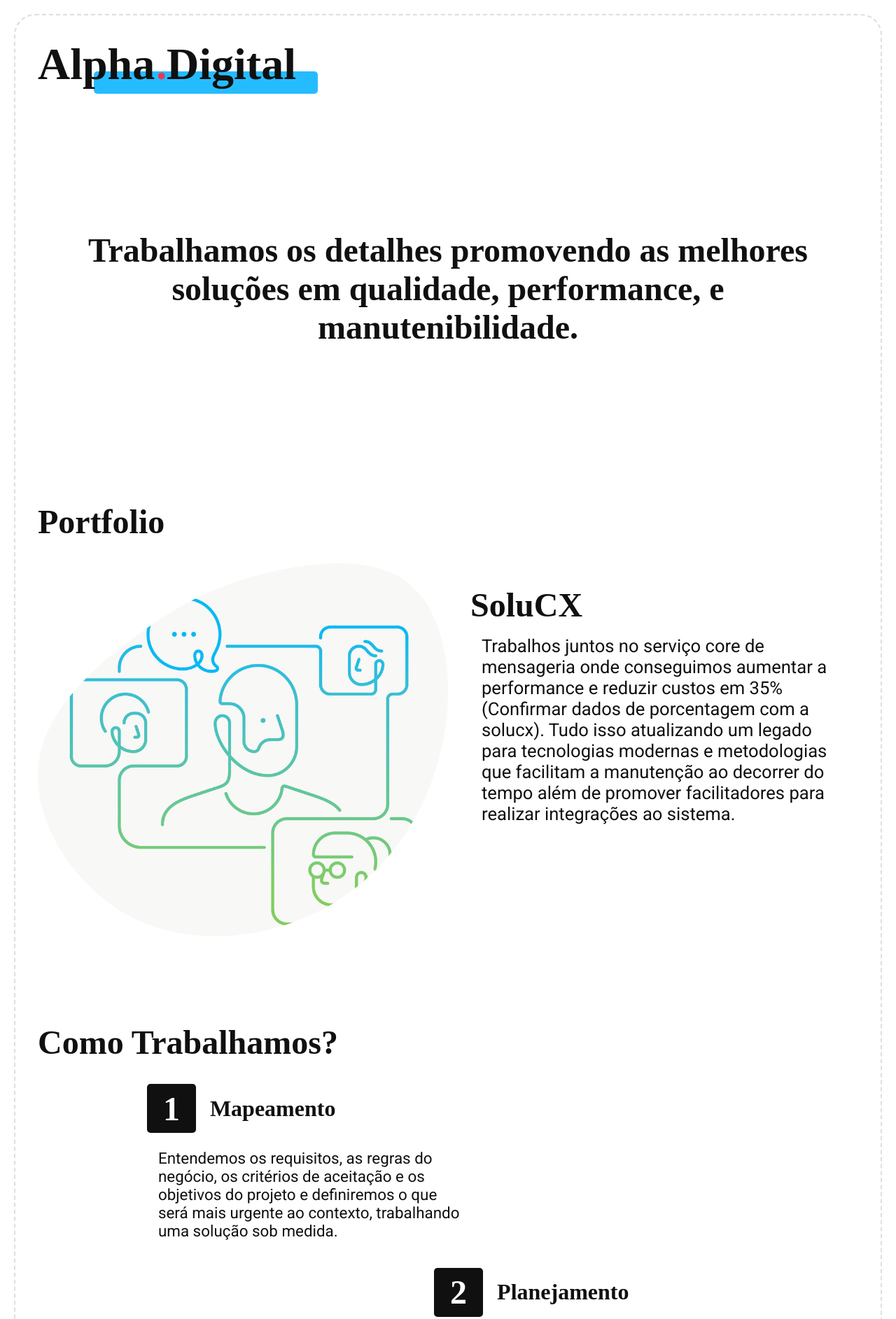
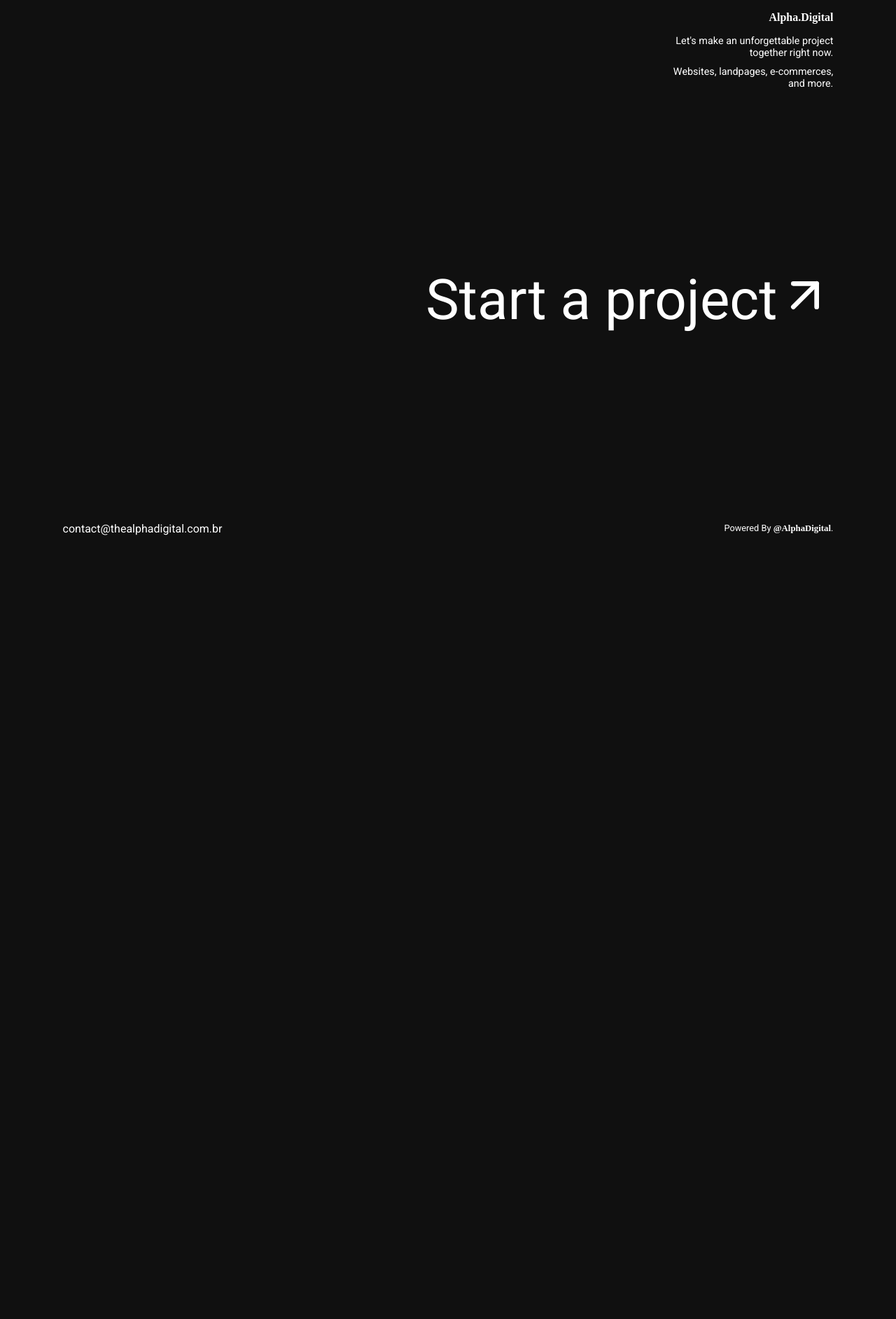
Before and after one commit to thebe111/alpha.digital, a Gatsby site: page / in a window 1280 px wide. Shown: the top 1885 px of the page at 70% size. After the commit the page ends 800 px from the top, so only its background shows below. Built offline with nearby package versions, Linux system fonts and the light colour scheme; Gatsby itself is replaced by a stand-in of ours; a web font is replaced by a local one.

Commit message:
feat: redesign

```diff
--- a/src/pages/index.tsx
+++ b/src/pages/index.tsx
@@ -1,144 +1,35 @@
 import * as React from "react";
-import type { HeadFC, PageProps } from "gatsby";
-import {
-    CompanyHeader,
-    CompanyHeaderDot,
-    CompanyHeaderEffect,
-    CompanyName,
-    CompanySection,
-    ContactSection,
-    Footer,
-    FooterCompanyName,
-    FooterParagraph,
-    MailLink,
-    Main,
-    MainParagraph,
-    PortfolioDescription,
-    PortfolioSection,
-    SectionHeader,
-    PortfolioDescriptionHeader,
-    PortfolioDescriptionDetails,
-    PortfolioContent,
-    WorkSection,
-    WorkItemNumber,
-    WorkItemHeader,
-    WorkItem,
-    ItemParagraph,
-    ItemA,
-    ItemB,
-    ItemC,
-    ItemD,
-    FooterSectionHeader,
-    ImageContainer,
-} from "../styles/index";
-import { StaticImage } from "gatsby-plugin-image";
-
-const portfolio = [
-    {
-        id: 1,
-        company: "SoluCX",
-        uri: "https://solucx.com.br/",
-        description: "We give voice to more than 30 million customers annually. Through a complete ecosystem of Customer Experience solutions, we offer education, consulting and technology to generate insights and listen to customers, in addition to recognizing professionals and companies that stand out in the customer-centric era",
-    },
-];
+import { HeadFC, Link, PageProps } from "gatsby";
+import * as SC from "../styles/index";
+import { FiArrowUpRight } from "react-icons/fi";
 
 const HomePage: React.FC<PageProps> = () => {
   return (
       <>
-          <Main>
-              <CompanySection>
-                  <CompanyName>
-                      <CompanyHeader>
-                          Alpha<CompanyHeaderDot>.</CompanyHeaderDot>Digital
-                      </CompanyHeader>
-                      <CompanyHeaderEffect></CompanyHeaderEffect>
-                  </CompanyName>
+          <SC.Header>
+              <h1>Alpha.Digital</h1>
+          </SC.Header>
 
-                  <MainParagraph>
-                      Trabalhamos os detalhes promovendo as melhores soluções em qualidade, performance, e manutenibilidade.
-                  </MainParagraph>
-              </CompanySection>
+          <SC.Main>
+              <div className="main__phrase">
+                  <p>Let's make an unforgettable project together right now.</p>
+                  <p className="main__services">Websites, landpages, e-commerces, and more.</p>
+              </div>
 
-              <PortfolioSection>
-                  <SectionHeader>Portfolio</SectionHeader>
+              <Link to="mailto:contact@thealphadigital.com.br">
+                  <p>Start a project</p>
 
-                  <PortfolioContent>
-                      <ImageContainer>
-                          <StaticImage
-                              src="../../static/assets/solucx_blob.png"
-                              alt="Company representative image"
-                              className="img"
-                              layout="constrained"
-                              transformOptions={{ fit: "contain" }}
-                          />
-                      </ImageContainer>
+                  <FiArrowUpRight />
+              </Link>
 
-                      <PortfolioDescription>
-                          <PortfolioDescriptionHeader>SoluCX</PortfolioDescriptionHeader>
-                          <PortfolioDescriptionDetails>
-                              Trabalhos juntos no serviço core de mensageria onde conseguimos aumentar a performance e reduzir custos em 35% (Confirmar dados de porcentagem com a solucx). Tudo isso atualizando um legado para tecnologias modernas e metodologias que facilitam a manutenção ao decorrer do tempo além de promover facilitadores para realizar integrações ao sistema.
-                          </PortfolioDescriptionDetails>
-                      </PortfolioDescription>
-                  </PortfolioContent>
-              </PortfolioSection>
+              <div></div>
+          </SC.Main>
 
-              <SectionHeader>Como Trabalhamos?</SectionHeader>
+          <SC.Footer>
+              <p className="footer__email">contact@thealphadigital.com.br</p>
 
-              <WorkSection>
-                  <ItemA>
-                      <WorkItem>
-                          <WorkItemNumber>1</WorkItemNumber>
-                          <WorkItemHeader>Mapeamento</WorkItemHeader>
-                      </WorkItem>
-
-                      <ItemParagraph>
-                          Entendemos os requisitos, as regras do negócio, os critérios de aceitação e os objetivos do projeto e definiremos o que será mais urgente ao contexto, trabalhando uma solução sob medida.
-                      </ItemParagraph>
-                  </ItemA>
-
-                  <ItemB>
-                      <WorkItem>
-                          <WorkItemNumber>2</WorkItemNumber>
-                          <WorkItemHeader>Planejamento</WorkItemHeader>
-                      </WorkItem>
-
-                      <ItemParagraph>
-                          Passamos a separar as melhores metodologias e tecnologias transformando essas informações em um calendário ágil evitando possíveis dificuldades e impedimentos.
-                      </ItemParagraph>
-                  </ItemB>
-
-                  <ItemC>
-                      <WorkItem>
-                          <WorkItemNumber>3</WorkItemNumber>
-                          <WorkItemHeader>Desenvolvimento</WorkItemHeader>
-                      </WorkItem>
-
-                      <ItemParagraph>
-                          Aqui nossos especialistas entram em ação, trabalhamos com metodologias ágeis e com isso as entregas acontecem de forma constante a cada duas semanas. Demonstramos a evolução do projeto, alinhando os objetivos e tudo isso com uma comunicação objetiva. Todo o processo é focado em entrega de valor com um desenvolvimento baseado em testes.
-                      </ItemParagraph>
-                  </ItemC>
-
-                  <ItemD>
-                      <WorkItem>
-                          <WorkItemNumber>4</WorkItemNumber>
-                          <WorkItemHeader>Suporte</WorkItemHeader>
-                      </WorkItem>
-
-                      <ItemParagraph>
-                          Realizamos desde do dia zero toda a documentação do projeto e ficamos disponíveis a suporte para garantir os objetivos e metas definidos para o projeto com uma garantia de 60 dias.
-                      </ItemParagraph>
-                  </ItemD>
-              </WorkSection>
-          </Main>
-
-          <Footer>
-              <ContactSection>
-                  <FooterSectionHeader>Entre em contato</FooterSectionHeader>
-                  <MailLink href="mailto:contact@adigital.co">contact@adigital.co</MailLink>
-              </ContactSection>
-
-              <FooterParagraph>Created by <FooterCompanyName>@alphadigital.</FooterCompanyName> | Rua xxx, 123 - Sala 2. Vitória da Conquista - BA</FooterParagraph>
-          </Footer>
+              <p className="footer__signature">Powered By <span>@AlphaDigital</span>.</p>
+          </SC.Footer>
       </>
   )
 }
--- a/src/styles/global.css
+++ b/src/styles/global.css
@@ -1,22 +1,30 @@
 @import url('https://fonts.googleapis.com/css2?family=Amaranth&display=swap');
 @import url('https://fonts.googleapis.com/css2?family=Roboto:wght@400&display=swap');
 
-@font-face {
-    font-family: "GilroyExtrabold";
-    src: url("/alpha.digital/fonts/gilroy-extrabold.otf") format("opentype");
-}
-
 :root {
-    --color-primary: #25bcff;
-    --color-secondary: #e43a56;
-    --color-gray: #454545;
-    --color-light-gray: #909090;
     --color-white: #ffffff;
     --color-black: #101010;
+
+    --theme-color-one: #25bcff;
+    --theme-color-two: #e43a56;
+    --theme-color-three: #2c2c2c;
+    --theme-color-four: #dedede;
+
+    --bp-sm: 468px;
+    --bp-md: 768px;
+    --bp-lg: 1024px;
 }
 
 * {
     font-family: "Roboto", "sans-serif";
+    color: var(--color-white);
     padding: 0;
     margin: 0;
 }
+
+html,
+body {
+    width: 100%;
+    height: 100%;
+    background-color: var(--color-black);
+}
--- a/src/styles/index.ts
+++ b/src/styles/index.ts
@@ -1,357 +1,93 @@
 import styled from "styled-components";
 
-// 480px | mobile
-// 768px | tablet
-// 1024px | laptop
+export const Header = styled.header`
+    display: flex;
+    justify-content: end;
+    align-items: center;
+    height: 50px;
+    padding: 0 7%;
 
-export const Main = styled.main`
-    max-width: 1224px;
-    display: flex;
-    flex-direction: column;
-    padding: 2rem;
-    border: 2px dashed #dedede;
-    border-radius: 30px;
-    margin: 20px;
-
-    @media only screen and
-    (min-device-width: 1300px) {
-        margin: 20px auto;
-    }
-`;
-
-export const CompanySection = styled.section`
-    display: flex;
-    flex-direction: column;
-    align-items: center;
-    justify-content: center;
-    height: 600px;
-    position: relative;
-
-    @media only screen and
-    (max-device-width: 480px) {
-        height: 500px;
-    }
-`;
-
-export const CompanyName = styled.div`
-    width: 100%;
-    position: absolute;
-    margin-bottom: 2rem;
-    top: 0px;
-    left: 0px;
-`;
-
-export const CompanyHeader = styled.h1`
-    font-weight: bold;
-    color: var(--color-black);
-    font-size: 4rem;
+    > h1 {
         font-family: "Amaranth";
-    position: relative;
-    z-index: 4;
-
-    @media only screen and
-    (max-device-width: 768px) {
-        font-size: 2.8rem;
-    }
-
-    @media only screen and
-    (max-device-width: 480px) {
-        font-size: 2rem;
-    }
-`;
-
-export const CompanyHeaderDot = styled.span`
-    color: var(--color-secondary);
-`;
-
-export const CompanyHeaderEffect = styled.div`
-    width: 20rem;
-    height: 2rem;
-    position: absolute;
-    left: 5rem;
-    top: 3rem;
-    border-radius: 5px;
-    background-color: var(--color-primary);
-
-    @media only screen and
-    (max-device-width: 768px) {
-        width: 16rem;
-        height: 1.3rem;
-        left: 3rem;
-        top: 2rem;
-    }
-
-    @media only screen and
-    (max-device-width: 480px) {
-        width: 11rem;
-        height: 0.8rem;
-        left: 2rem;
-        top: 1.6rem;
-    }
-`;
-
-export const MainParagraph = styled.p`
-    color: var(--color-black);
-    font-weight: bold;
-    font-size: 3rem;
-    text-align: center;
-    margin-top: 10%;
-    font-family: "Amaranth";
-
-    @media only screen and
-    (max-device-width: 768px) {
-        font-size: 2.4rem;
-    }
-
-    @media only screen and
-    (max-device-width: 480px) {
-        font-size: 1.8rem;
-    }
-`;
-
-export const PortfolioSection = styled.section`
-    margin: 4rem 0;
-`;
-
-export const SectionHeader = styled.h1`
-    font-weight: bold;
-    color: var(--color-black);
-    font-size: 3rem;
-    margin-bottom: 2rem;
-    font-family: "Amaranth";
-
-    @media only screen and
-    (max-device-width: 768px) {
-        font-size: 2.4rem;
-    }
-`;
-
-export const PortfolioContent = styled.div`
-    display: flex;
-    margin-bottom: 60px;
-
-    @media only screen and
-    (max-device-width: 768px) {
-        flex-direction: column;
-    }
-`;
-
-export const PortfolioDescription = styled.div`
-    display: flex;
-    flex-direction: column;
-    padding: 2rem;
-
-    @media only screen and
-    (max-device-width: 768px) {
-        padding: 2rem 20px;
-    }
-
-    @media only screen and
-    (max-device-width: 480px) {
-        padding: 2rem 0;
-    }
-`;
-
-export const PortfolioDescriptionHeader = styled.h2`
-    font-family: "Amaranth";
-    font-weight: bold;
-    font-size: 3rem;
-    margin-bottom: 1rem;
-    color: var(--color-black);
-
-    @media only screen and
-    (max-device-width: 768px) {
-        font-size: 2rem;
-    }
-
-    @media only screen and
-    (max-device-width: 480px) {
-        font-size: 1.8rem;
-    }
-`;
-
-export const PortfolioDescriptionDetails = styled.p`
-    font-size: 1.6rem;
-    padding-left: 1rem;
-    color: var(--color-black);
-
-    @media only screen and
-    (max-device-width: 768px) {
-        font-size: 1.2rem;
-    }
-
-    @media only screen and
-    (max-device-width: 480px) {
         font-size: 1rem;
     }
 `;
 
-export const WorkSection = styled.section`
+export const Main = styled.main`
+    width: 100%;
+    height: calc(100vh - 100px - 20px);
     display: flex;
     flex-direction: column;
-    align-items: center;
-`;
+    justify-content: space-between;
+    align-items: end;
 
-export const WorkItem = styled.div`
+    > .main__phrase {
+        margin-right: 7%;
+
+        > p {
+            max-width: 250px;
+            text-align: end;
+            font-size: 0.9rem;
+        }
+
+        > .main__services {
+            margin-top: 10px;
+        }
+    }
+
+    > a {
         display: flex;
-    align-items: center;
-    margin-bottom: 1.4rem;
+        justify-content: end;
+        text-decoration: none;
+        margin-right: 7%;
 
-    @media only screen and
-    (max-device-width: 480px) {
-        flex-direction: column;
-        justify-content: center;
+        > p {
+            white-space: nowrap;
         }
-`;
 
-export const WorkItemNumber = styled.span`
-    display: inline-block;
-    width: 70px;
-    height: 70px;
-    min-width: 70px;
-    background-color: var(--color-black);
-    color: var(--color-white);
-    display: flex;
-    align-items: center;
-    justify-content: center;
-    font-weight: bold;
-    font-size: 3rem;
-    font-family: "Amaranth";
-    border-radius: 5px;
+        > p, svg {
+            font-size: 5rem;
+        }
 
         @media only screen and
         (max-device-width: 768px) {
-        font-size: 2.2rem;
+            > p, svg {
+                font-size: 3rem;
             }
-`;
-
-export const ItemParagraph = styled.p`
-    color: var(--color-black);
-    font-size: 1.4rem;
-    padding-left: 1rem;
-
-    @media only screen and
-    (max-device-width: 768px) {
-        font-size: 1.2rem;
-    }
-`;
-
-export const ItemA = styled.div`
-    margin-right: 35%;
-    width: 450px;
-    padding-bottom: 40px;
-
-    @media only screen and
-    (max-device-width: 768px) {
-        width: 100%;
-        margin: 0;
-    }
-`;
-
-export const ItemB = styled(ItemA)`
-    margin-right: 0;
-    margin-left: 35%;
-
-    @media only screen and
-    (max-device-width: 768px) {
-        margin: 0;
-    }
-`;
-
-export const ItemC = styled(ItemA)``;
-
-export const ItemD = styled(ItemB)``;
-
-export const WorkItemHeader = styled.h3`
-    color: var(--color-black);
-    font-size: 2rem;
-    font-weight: bold;
-    font-family: "Amaranth";
-    margin-left: 20px;
-
-    @media only screen and
-    (max-device-width: 768px) {
-        font-size: 1.8rem;
         }
 
         @media only screen and
-    (max-device-width: 480px) {
-        margin-left: 0;
-        margin-top: 10px;
+        (max-device-width: 468px) {
+            > p, svg {
+                font-size: 2rem;
+            }
+        }
     }
 `;
 
 export const Footer = styled.footer`
-    background-color: var(--color-black);
-    padding: 2rem;
+    height: 50px;
     display: flex;
+    justify-content: space-between;
+    align-items: center;
+    padding: 0 7% 20px 7%;
+
+    @media only screen and
+    (max-device-width: 468px) {
         flex-direction: column;
-    align-items: center;
-    justify-content: space-between;
-    height: 450px;
-`;
-
-export const ContactSection = styled.section`
-    display: flex;
-    flex-direction: column;
-    align-items: center;
-    justify-content: center;
-    margin: 3rem 0;
-`;
-
-export const MailLink = styled.a`
-    color: var(--color-white);
-    font-family: "GilroyExtrabold";
-    font-size: 3rem;
-    text-decoration: none;
-
-    &:hover {
-        text-decoration: underline;
-        text-underline-offset: 8px;
-        text-decoration-style: wavy;
-        text-decoration-color: var(--color-primary);
-        cursor: pointer;
     }
 
-    @media only screen and
-    (max-device-width: 768px) {
-        font-size: 2.4rem;
+    > .footer__email {
+        font-size: 1rem;
     }
 
-    @media only screen and
-    (max-device-width: 480px) {
-        font-size: 1.8rem;
+    > .footer__signature {
+        font-size: 0.8rem;
+
+        > span {
+            font-size: 0.8rem;
+            font-weight: bold;
+            font-family: "Amaranth";
+        }
     }
 `;
-
-export const FooterParagraph = styled.p`
-    color: var(--color-light-gray);
-`;
-
-export const FooterCompanyName = styled.span`
-    color: var(--color-light-gray);
-    font-weight: bold;
-    font-family: "Amaranth";
-`;
-
-export const FooterSectionHeader = styled(SectionHeader)`
-    color: var(--color-light-gray);
-
-    @media only screen and
-    (max-device-width: 768px) {
-        font-size: 2.4rem;
-    }
-
-    @media only screen and
-    (max-device-width: 480px) {
-        font-size: 1.8rem;
-    }
-`;
-
-export const ImageContainer = styled.div`
-    display: flex;
-    justify-content: center;
-    align-items: center;
-    min-width: 50%;
-    height: auto;
-`;
```
Also changed, not shown: gatsby-ssr.js (deleted, +0 -14 lines), static/assets/solucx_blob.png (deleted), static/fonts/gilroy-extrabold.otf (deleted). Lines whose indentation alone changed are shown as unchanged.
